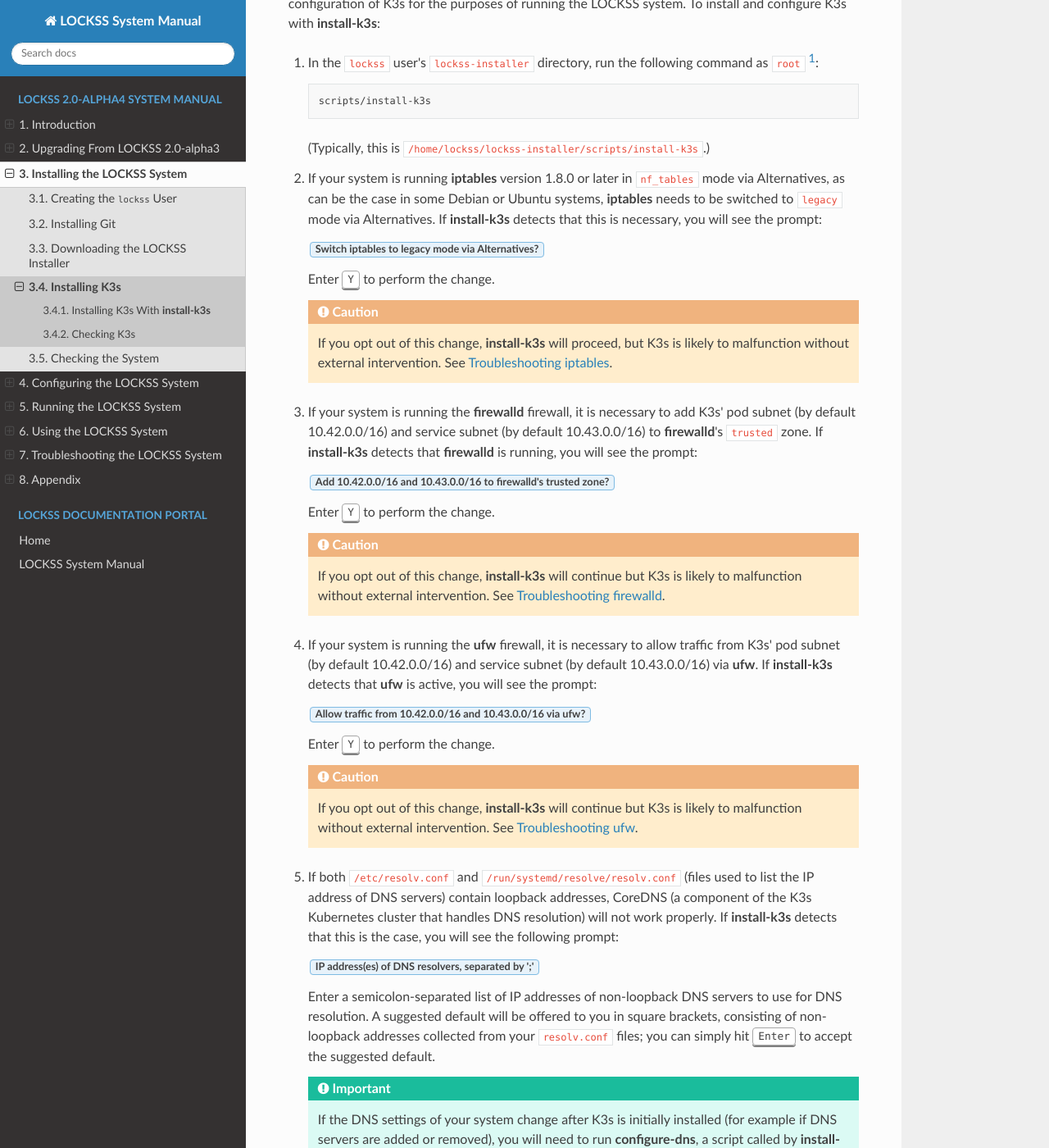
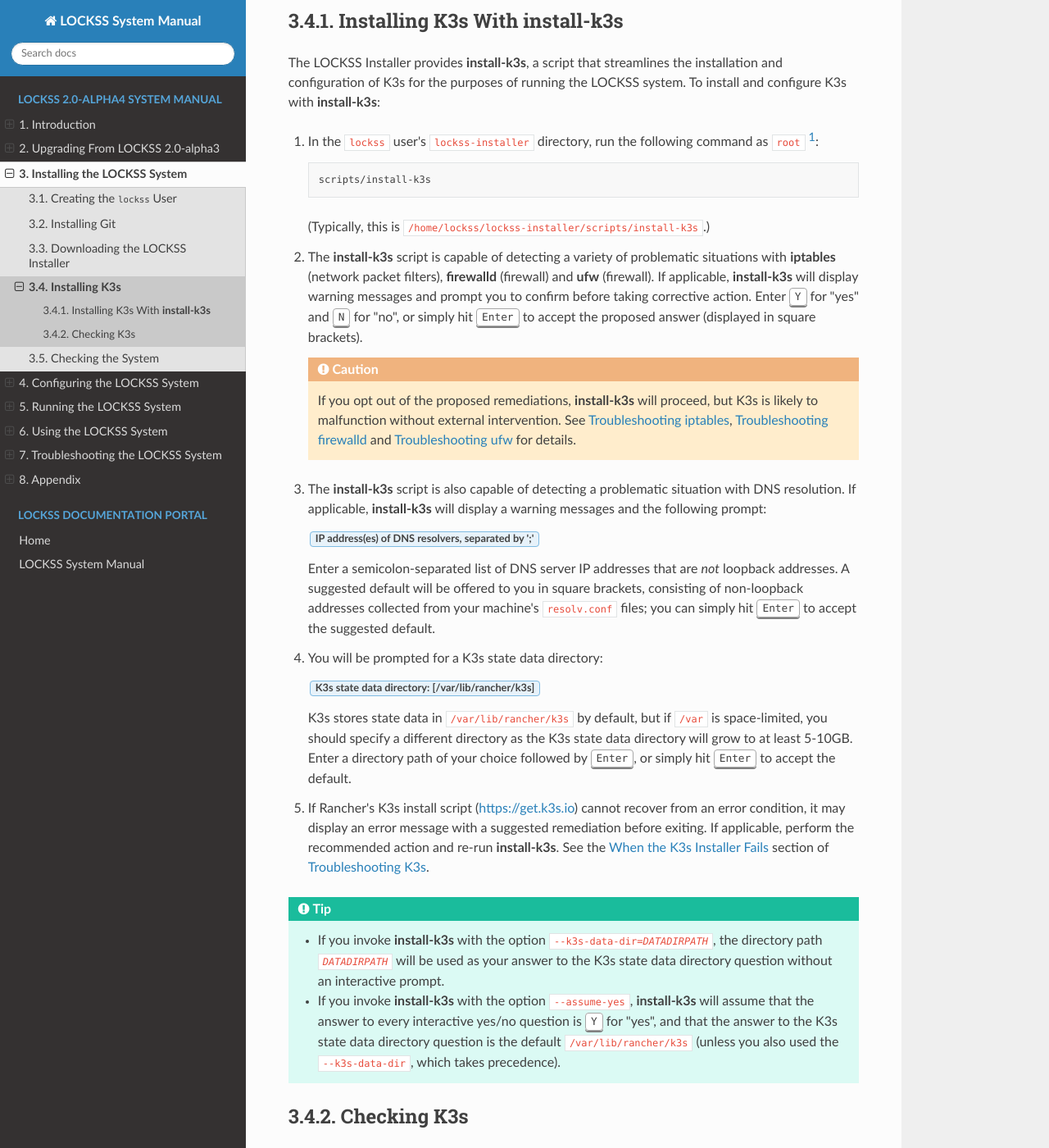
Before and after one commit to lockss/lockss-rtd-manual, a Sphinx documentation site: the page built from docs/installing/k3s.rst, in a window 1280 px wide and 1400 px high, scrolled down 342 px. Shown: the whole window at 82% size. Built offline with Sphinx 7.4.7 and the Read the Docs theme 2.0.0, drawn with Linux system fonts in a browser that asks for light colours; some of the changed text lies outside the part shown.

Commit message:
Condensed instructions and delegate to appendix more effectively. Cosmetic.

```diff
--- a/docs/installing/k3s.rst
+++ b/docs/installing/k3s.rst
@@ -2,7 +2,9 @@
 Installing K3s
 ==============
 
-`K3s <https://k3s.io/>`_ is a certified `Kubernetes <https://kubernetes.io/>`_ distribution by `Rancher <https://rancher.com/>`_.
+This section describes how to install K3s.
+
+`K3s <https://k3s.io/>`_ is a lightweight Kubernetes distribution by major Kubernetes vendor `Rancher <https://rancher.com/>`_. K3s is compatible with most Linux flavors and comes with a convenient multi-OS installer. The LOCKSS Installer offers the :program:`install-k3s` script to aid in the installation of K3s.
 
 ------------------------------------------
 Installing K3s With :program:`install-k3s`
@@ -18,53 +20,31 @@ The LOCKSS Installer provides :program:`install-k3s`, a script that streamlines
 
    (Typically, this is :file:`/home/lockss/lockss-installer/scripts/install-k3s`.)
 
-2. If your system is running :program:`iptables` version 1.8.0 or later in ``nf_tables`` mode via Alternatives, as can be the case in some Debian or Ubuntu systems, :program:`iptables` needs to be switched to ``legacy`` mode via Alternatives. If :program:`install-k3s` detects that this is necessary, you will see the prompt:
-
-   :guilabel:`Switch iptables to legacy mode via Alternatives?`
-
-   Enter :kbd:`Y` to perform the change.
+2. The :program:`install-k3s` script is capable of detecting a variety of problematic situations with :program:`iptables` (network packet filters), :program:`firewalld` (firewall) and :program:`ufw` (firewall). If applicable, :program:`install-k3s` will display warning messages and prompt you to confirm before taking corrective action. Enter :kbd:`Y` for "yes" and :kbd:`N` for "no", or simply hit :kbd:`Enter` to accept the proposed answer (displayed in square brackets).
 
    .. caution::
 
-      If you opt out of this change, :program:`install-k3s` will proceed, but K3s is likely to malfunction without external intervention. See :doc:`/troubleshooting/iptables`.
+      If you opt out of the proposed remediations, :program:`install-k3s` will proceed, but K3s is likely to malfunction without external intervention. See :doc:`/troubleshooting/iptables`, :doc:`/troubleshooting/firewalld` and :doc:`/troubleshooting/ufw` for details.
 
-3. If your system is running the :program:`firewalld` firewall, it is necessary to add K3s' pod subnet (by default 10.42.0.0/16) and service subnet (by default 10.43.0.0/16) to :program:`firewalld`'s ``trusted`` zone. If :program:`install-k3s` detects that :program:`firewalld` is running, you will see the prompt:
-
-   :guilabel:`Add 10.42.0.0/16 and 10.43.0.0/16 to firewalld's trusted zone?`
-
-   Enter :kbd:`Y` to perform the change.
-
-   .. caution::
-
-      If you opt out of this change, :program:`install-k3s` will continue but K3s is likely to malfunction without external intervention. See :doc:`/troubleshooting/firewalld`.
-
-4. If your system is running the :program:`ufw` firewall, it is necessary to allow traffic from K3s' pod subnet (by default 10.42.0.0/16) and service subnet (by default 10.43.0.0/16) via :program:`ufw`. If :program:`install-k3s` detects that :program:`ufw` is active, you will see the prompt:
-
-   :guilabel:`Allow traffic from 10.42.0.0/16 and 10.43.0.0/16 via ufw?`
-
-   Enter :kbd:`Y` to perform the change.
-
-   .. caution::
-
-      If you opt out of this change, :program:`install-k3s` will continue but K3s is likely to malfunction without external intervention. See :doc:`/troubleshooting/ufw`.
-
-5. If both :file:`/etc/resolv.conf` and :file:`/run/systemd/resolve/resolv.conf` (files used to list the IP address of DNS servers) contain loopback addresses, CoreDNS (a component of the K3s Kubernetes cluster that handles DNS resolution) will not work properly. If :program:`install-k3s` detects that this is the case, you will see the following prompt:
+3. The :program:`install-k3s` script is also capable of detecting a problematic situation with DNS resolution. If applicable, :program:`install-k3s` will display a warning messages and the following prompt:
 
    :guilabel:`IP address(es) of DNS resolvers, separated by ';'`
 
-   Enter a semicolon-separated list of IP addresses of non-loopback DNS servers to use for DNS resolution. A suggested default will be offered to you in square brackets, consisting of non-loopback addresses collected from your :file:`resolv.conf` files; you can simply hit :kbd:`Enter` to accept the suggested default.
+   Enter a semicolon-separated list of DNS server IP addresses that are *not* loopback addresses. A suggested default will be offered to you in square brackets, consisting of non-loopback addresses collected from your machine's :file:`resolv.conf` files; you can simply hit :kbd:`Enter` to accept the suggested default.
 
-   .. important::
-
-      If the DNS settings of your system change after K3s is initially installed (for example if DNS servers are added or removed), you will need to run :program:`configure-dns`, a script called by :program:`install-k3s`. See :doc:`/troubleshooting/coredns`.
-
-6. In most cases [#fn6a]_, you will be prompted for a K3s state data directory:
+4. You will be prompted for a K3s state data directory:
 
    :guilabel:`K3s state data directory: [/var/lib/rancher/k3s]`
 
    K3s stores state data in :file:`/var/lib/rancher/k3s` by default, but if :file:`/var` is space-limited, you should specify a different directory as the K3s state data directory will grow to at least 5-10GB. Enter a directory path of your choice followed by :kbd:`Enter`, or simply hit :kbd:`Enter` to accept the default.
 
-7. If Rancher's K3s install script (https://get.k3s.io) cannot recover from an error condition, it may display an error message with a suggested remediation before exiting. If applicable, perform the recommended action and re-run :program:`install-k3s`. See :ref:`When the K3s Installer Fails`.
+5. If Rancher's K3s install script (https://get.k3s.io) cannot recover from an error condition, it may display an error message with a suggested remediation before exiting. If applicable, perform the recommended action and re-run :program:`install-k3s`. See the :ref:`When the K3s Installer Fails` section of :doc:`/troubleshooting/k3s`.
+
+.. tip::
+
+   *  If you invoke :program:`install-k3s` with the option :samp:`--k3s-data-dir={DATADIRPATH}`, the directory path :samp:`{DATADIRPATH}` will be used as your answer to the K3s state data directory question without an interactive prompt.
+
+   *  If you invoke :program:`install-k3s` with the option ``--assume-yes``, :program:`install-k3s` will assume that the answer to every interactive yes/no question is :kbd:`Y` for "yes", and that the answer to the K3s state data directory question is the default :file:`/var/lib/rancher/k3s` (unless you also used the ``--k3s-data-dir``, which takes precedence).
 
 ------------
 Checking K3s
@@ -72,7 +52,7 @@ Checking K3s
 
 After :program:`install-k3s` runs successfully, two tools are at your disposal to ensure K3s is configured correctly and operating properly:
 
-1. The LOCKSS Installer provides a tool to help you check that K3s is running and resolving DNS names properly. In the ``lockss`` user's :file:`lockss-installer` directory, run this command as the ``lockss`` user [#fnlockss]_:
+1. The LOCKSS Installer provides the tool :program:`check-k3s` tool to help you check that K3s is running and resolving DNS names properly. In the ``lockss`` user's :file:`lockss-installer` directory, run this command as the ``lockss`` user [#fnlockss]_:
 
    .. code-block:: shell
 
@@ -80,7 +60,7 @@ After :program:`install-k3s` runs successfully, two tools are at your disposal t
 
    If all tests succeed, the last line of output will be ``STATUS: pass``.
 
-   .. important::
+   .. admonition:: Troubleshooting
 
       If :program:`check-k3s` fails (for example ``STATUS: fail`` or ``STATUS: fail (3 errors)``) or keeps retrying the same step many times without succeeding, see :doc:`/troubleshooting/k3s`.
 
@@ -92,9 +72,9 @@ After :program:`install-k3s` runs successfully, two tools are at your disposal t
 
    If all tests succeed, the last line of output will be ``STATUS: pass``. If some tests fail, the output will be (for example) ``STATUS: 1 (fail)``).
 
-   .. important::
+   .. admonition:: Troubleshooting
 
-      Generally, when this checker fails, there is something worth investigating and fixing. However in some cases, the checker complains about a problem that has since been resolved in K3s, or that does not actually prevent K3s from working. If this checker fails, see :ref:`When the K3s Configuration Checker Fails` for guidance.
+      This checker yields mixed results; it is capable of detecting hard-to-document situations that need remediation that definitely prevent K3s from running correctly, but it also yields false positives that would not prevent K3s from running correctly. If this checker fails, see the :ref:`When the K3s Configuration Checker Fails` section of :doc:`/troubleshooting/k3s` for guidance.
 
 ----
 
```
Also changed, not shown: docs/troubleshooting/coredns.rst (+4 -4 lines), docs/troubleshooting/firewalld.rst (+13 -9 lines), docs/troubleshooting/iptables.rst (+20 -16 lines), docs/troubleshooting/ufw.rst (+13 -7 lines).
